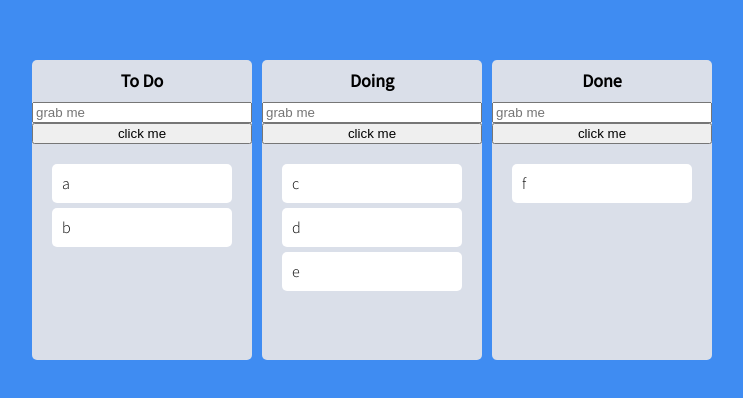
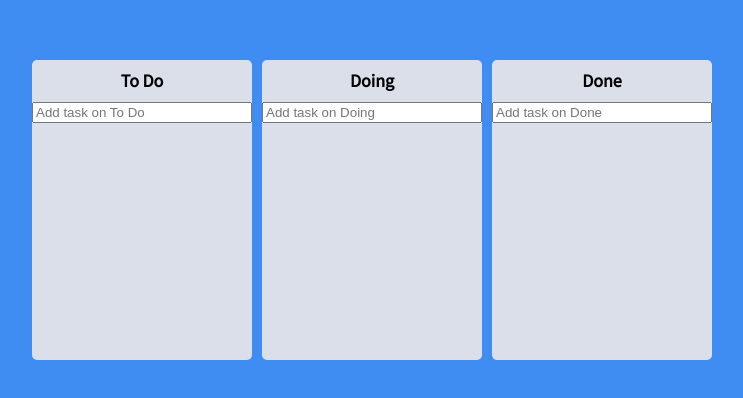
Before and after one commit to seokjuna/trello-clone, a React (Create React App) app: page / in a window 1280 px wide. Shown: the part 190-588 px from the top of the page, without its empty margins (268-1011 px from the left). Built offline with nearby package versions, Linux system fonts and the light colour scheme.

Commit message:
5.13 Task Objects

```diff
--- a/src/atoms.tsx
+++ b/src/atoms.tsx
@@ -1,14 +1,19 @@
 import { atom } from "recoil";
 
+export interface ITodo {
+    id: number;
+    text: string;
+}
+
 interface IToDoState {
-    [key: string]: string[];
+    [key: string]: ITodo[];
 }
 
 export const toDoState = atom<IToDoState>({
     key: "toDo",
     default: {
-        "To Do": ["a", "b"],
-        Doing: ["c", "d", "e"],
-        Done: ["f"],
+        "To Do": [],
+        Doing: [],
+        Done: [],
     },
 });
--- a/src/components/Board.tsx
+++ b/src/components/Board.tsx
@@ -1,7 +1,8 @@
-import { useRef } from "react";
+import { useForm } from "react-hook-form";
 import { Droppable } from "react-beautiful-dnd";
 import styled from "styled-components";
 import DraggableCard from "./DraggableCard";
+import { ITodo } from "../atoms";
 
 const Wrapper = styled.div`
   width: 300px;
@@ -28,30 +29,43 @@
     padding: 20px;
 `;
 
+const Form = styled.form`
+    width: 100%;
+    input {
+        width: 100%;
+    }
+`;
+
 interface IAreaProps {
     isDraggingFromThis: boolean;
     isDraggingOver: boolean
 }
 
 interface IBoardProps {
-    toDos: string[];
+    toDos: ITodo[];
     boardId: string;
 }
 
+interface IForm {
+    toDo: string;
+}
+
 function Board({ toDos, boardId }: IBoardProps) {
-    const inputRef = useRef<HTMLInputElement>(null);
-    const onClick = () => {
-        inputRef.current?.focus();
-        setTimeout(() => {
-            inputRef.current?.blur();
-        }, 5000);
-    };
+    const {register, setValue, handleSubmit} = useForm<IForm>();
+    const onValid = (data: IForm) => {
+        console.log(data);
+        setValue("toDo", "");
+    }
 
     return (
         <Wrapper>
             <Title>{boardId}</Title>
-            <input ref={inputRef} placeholder="grab me" />
-            <button onClick={onClick}>click me</button>
+            <Form onSubmit={handleSubmit(onValid)}>
+                <input
+                    {...register("toDo", { required: true })}
+                    type="text"
+                    placeholder={`Add task on ${boardId}`} />
+            </Form>
             <Droppable droppableId={boardId}>
                 {(magic, info) => (
                 <Area
@@ -61,7 +75,12 @@
                     {...magic.droppableProps}
                 >
                     {toDos.map((toDo, index) => (
-                    <DraggableCard key={toDo} index={index} toDo={toDo} />
+                    <DraggableCard
+                        key={toDo.id}
+                        index={index}
+                        toDoId={toDo.id}
+                        toDoText={toDo.text}
+                    />
                     ))}
                     {magic.placeholder}
                 </Area>
--- a/src/components/DraggableCard.tsx
+++ b/src/components/DraggableCard.tsx
@@ -11,15 +11,14 @@
 `;
 
 interface IDraggableCardProps {
-    toDo: string;
+    toDoId: number;
+    toDoText: string;
     index: number;
 }
 
-function DraggableCard({ toDo, index }: IDraggableCardProps) {
-    console.log(toDo, "has been rendered");
-
+function DraggableCard({ toDoId, toDoText, index }: IDraggableCardProps) {
     return (
-        <Draggable draggableId={toDo} index={index} key={toDo}>
+        <Draggable draggableId={toDoId + ""} index={index}>
             {(magic, snapshot) => (
                 <Card
                     isDragging={snapshot.isDragging}
@@ -27,7 +26,7 @@
                     {...magic.draggableProps}
                     {...magic.dragHandleProps}
                 >
-                    {toDo}
+                    {toDoText}
                 </Card>
             )}
         </Draggable>
```
